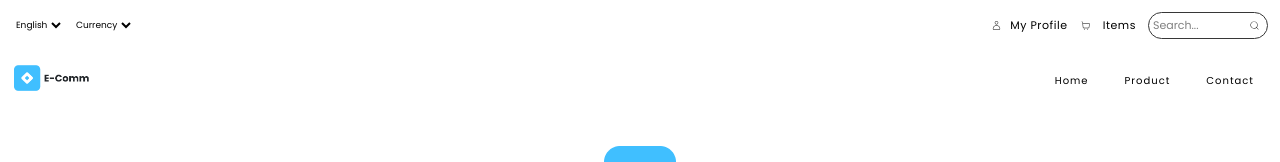
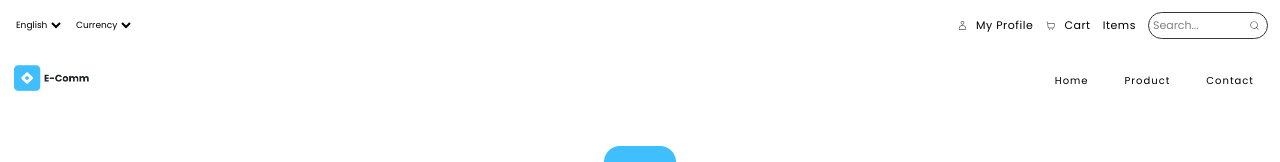
Before and after one commit to Dev-Kennyy/ECommerce2, a React (Vite) app: page /Login in a window 1280 px wide. Shown: the top 162 px of the page. Built offline with nearby package versions, Linux system fonts and the light colour scheme.

Commit message:
Fixed icon

```diff
--- a/src/Components/HeaderComponents/UserNav.jsx
+++ b/src/Components/HeaderComponents/UserNav.jsx
@@ -12,8 +12,9 @@ function UserNav() {
         </li>
         <li className="cursor-pointer tracking-wider">
           <p>
-            <Link to="Cart">
+            <Link to="Cart" className="flex items-center gap-2">
               <CiShoppingCart />
+              Cart
             </Link>
           </p>
         </li>
```
